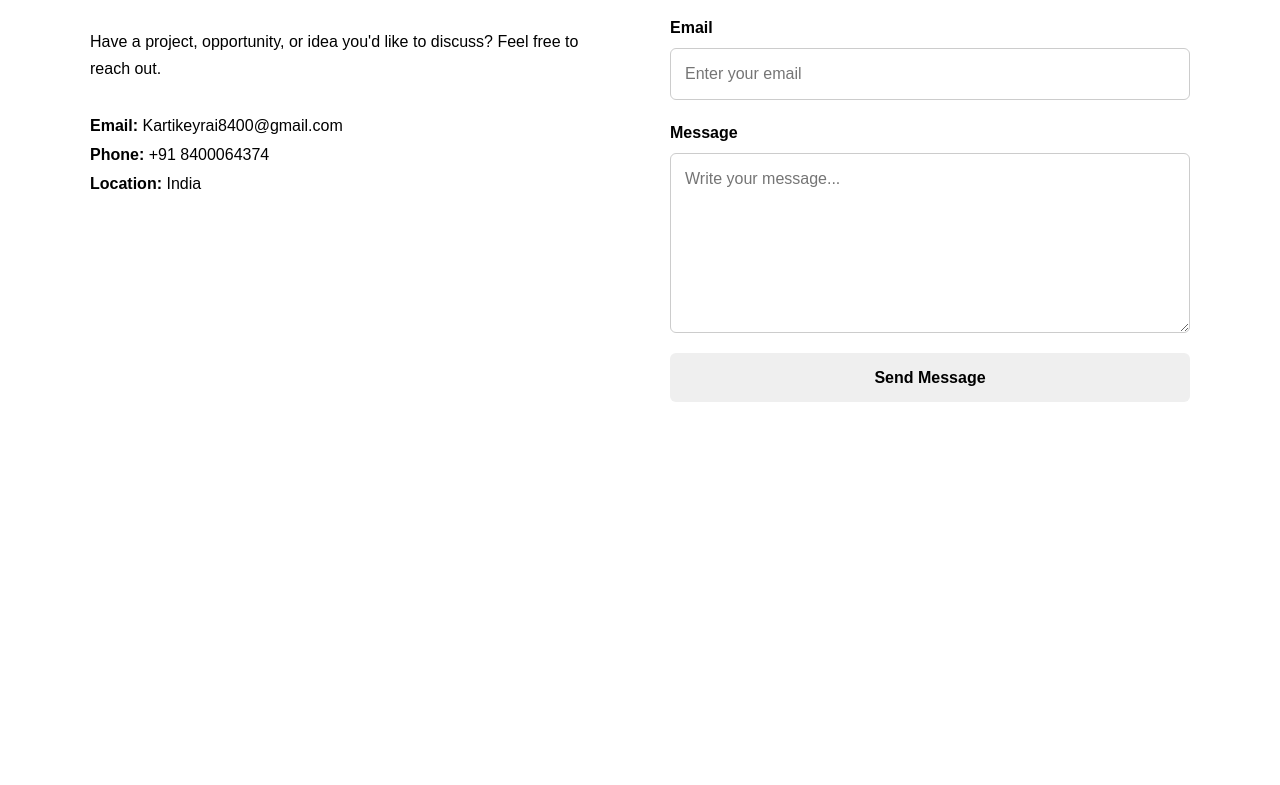
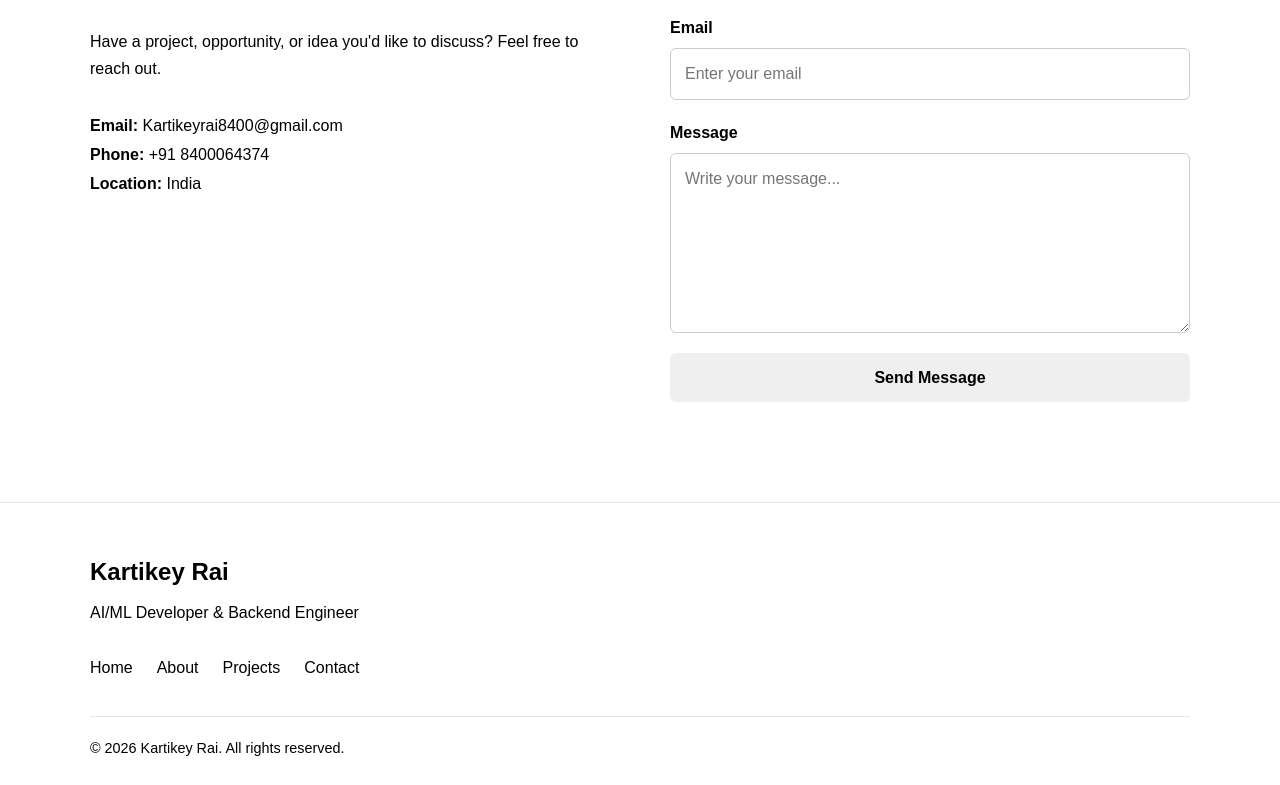
Before and after one commit to Kartikey1884/kartikey-porfolio, a React (Vite) app: page / in a window 1280 px wide. Shown: the part 4955-5740 px from the top of the page. Before the commit the page ends 5457 px from the top, so only its background shows below. Built offline with nearby package versions, Linux system fonts and the light colour scheme.

Commit message:
feat:add portfolio footer

```diff
--- a/src/App.jsx
+++ b/src/App.jsx
@@ -5,6 +5,7 @@ import Skills from "./components/sections/Skills/Skills";
 import Experience from "./components/sections/Experience/Experience";
 import Projects from "./components/sections/Projects/Projects";
 import Contact from "./components/sections/Contact/Contact";
+import Footer from "./components/layout/Footer/Footer";
 
 function App() {
   return (
@@ -18,6 +19,7 @@ function App() {
         <Projects />
         <Contact />
       </main>
+       <Footer />
     </>
   );
 }
--- /dev/null
+++ b/src/components/layout/Footer/Footer.css
@@ -0,0 +1,48 @@
+.footer {
+  padding: 50px 20px 25px;
+  border-top: 1px solid #e5e5e5;
+}
+
+.footer__container {
+  max-width: 1100px;
+  margin: 0 auto;
+}
+
+.footer__content {
+  margin-bottom: 30px;
+}
+
+.footer__name {
+  margin-bottom: 8px;
+  font-size: 1.5rem;
+}
+
+.footer__description {
+  margin: 0;
+}
+
+.footer__links {
+  display: flex;
+  flex-wrap: wrap;
+  gap: 24px;
+  margin-bottom: 35px;
+}
+
+.footer__link {
+  text-decoration: none;
+  font-weight: 500;
+}
+
+.footer__link:hover {
+  text-decoration: underline;
+}
+
+.footer__bottom {
+  padding-top: 20px;
+  border-top: 1px solid #e5e5e5;
+}
+
+.footer__bottom p {
+  margin: 0;
+  font-size: 0.9rem;
+}
--- /dev/null
+++ b/src/components/layout/Footer/Footer.jsx
@@ -0,0 +1,59 @@
+import "./Footer.css";
+
+function Footer() {
+  const currentYear = new Date().getFullYear();
+
+  return (
+    <footer className="footer">
+      <div className="footer__container">
+        <div className="footer__content">
+          <h2 className="footer__name">
+            Kartikey Rai
+          </h2>
+
+          <p className="footer__description">
+            AI/ML Developer & Backend Engineer
+          </p>
+        </div>
+
+        <div className="footer__links">
+          <a
+            href="#home"
+            className="footer__link"
+          >
+            Home
+          </a>
+
+          <a
+            href="#about"
+            className="footer__link"
+          >
+            About
+          </a>
+
+          <a
+            href="#projects"
+            className="footer__link"
+          >
+            Projects
+          </a>
+
+          <a
+            href="#contact"
+            className="footer__link"
+          >
+            Contact
+          </a>
+        </div>
+
+        <div className="footer__bottom">
+          <p>
+            © {currentYear} Kartikey Rai. All rights reserved.
+          </p>
+        </div>
+      </div>
+    </footer>
+  );
+}
+
+export default Footer;
```
